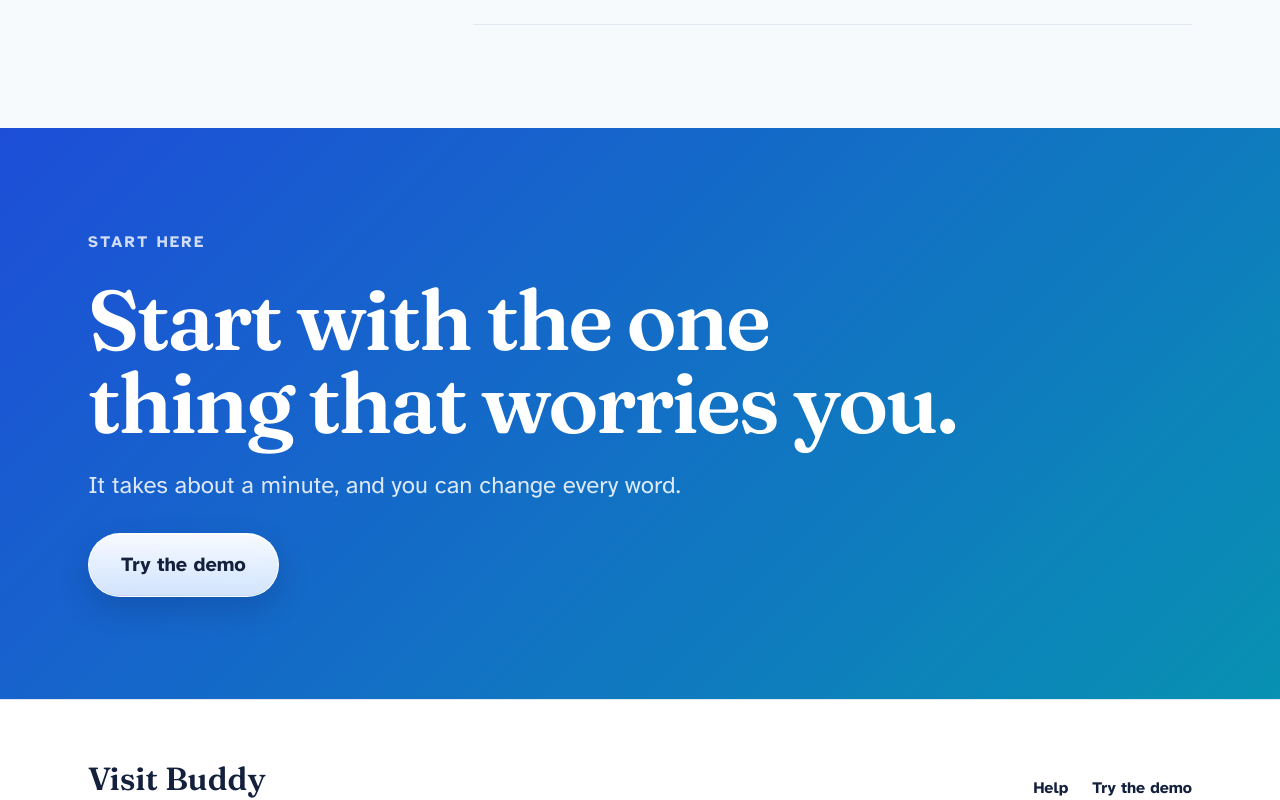
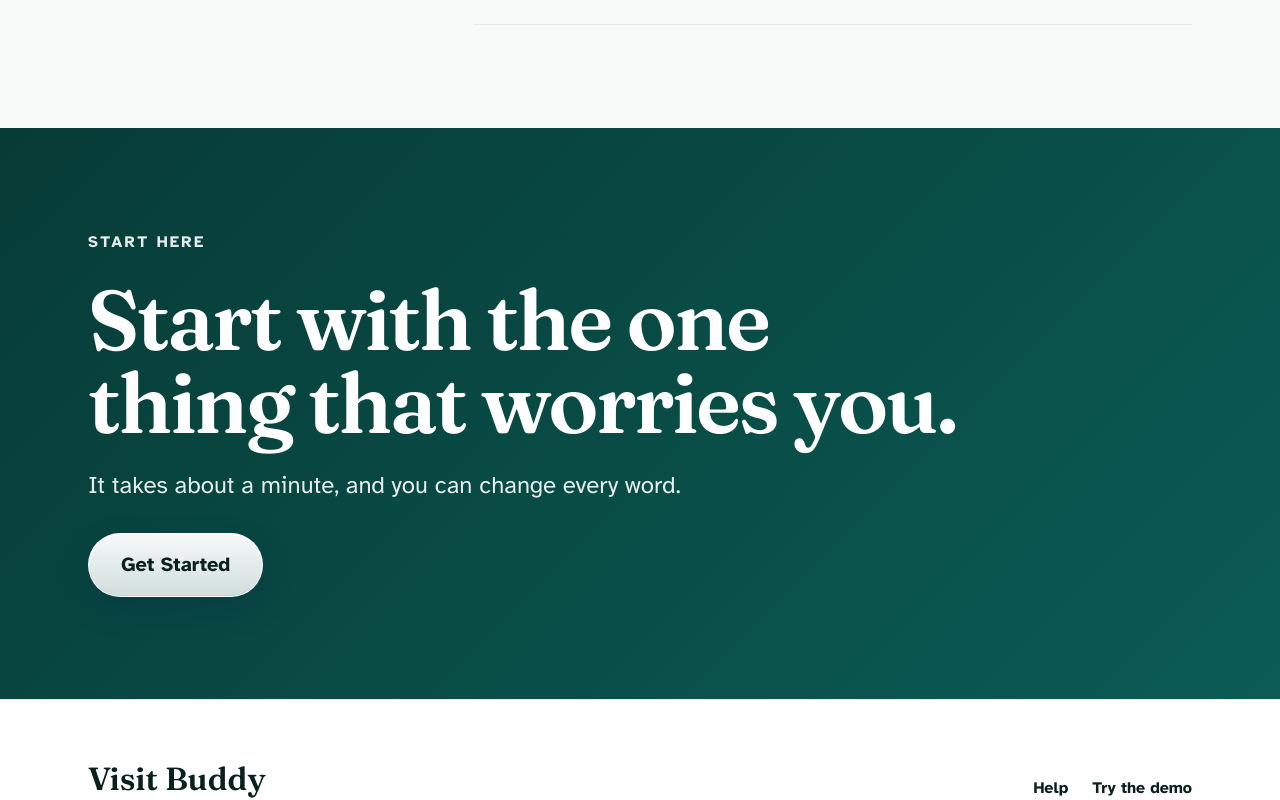
Before and after one commit to davebest07/visit-buddy, a React (Vite) app in the folder client/: page / in a window 1280 px wide. Shown: the part 4080-4880 px from the top of the page. Built offline with nearby package versions, Linux system fonts and the light colour scheme.

Commit message:
Switch the palette from medical blue to deep evergreen

```diff
--- a/client/index.html
+++ b/client/index.html
@@ -3,7 +3,7 @@
   <head>
     <meta charset="UTF-8" />
     <meta name="viewport" content="width=device-width, initial-scale=1.0" />
-    <meta name="theme-color" content="#f2ede4" />
+    <meta name="theme-color" content="#f7faf8" />
     <meta
       name="description"
       content="Visit Buddy helps you get ready for a doctor visit and understand it afterward. It organizes what you tell it. It does not give medical advice."
--- a/client/src/components/Sidebar.jsx
+++ b/client/src/components/Sidebar.jsx
@@ -21,7 +21,7 @@ export const NAV = [
 export function Brand() {
   return (
     <NavLink to="/app" className="flex items-center gap-3 rounded-xl">
-      <span className="relative flex h-10 w-10 items-center justify-center overflow-hidden rounded-xl bg-[linear-gradient(160deg,#3b82f6,#1d4ed8)] text-paper shadow-[inset_0_1px_0_rgba(255,255,255,0.45),0_6px_16px_rgba(29,78,216,0.28)]">
+      <span className="relative flex h-10 w-10 items-center justify-center overflow-hidden rounded-xl bg-[linear-gradient(160deg,#12968a,#0b5c55)] text-paper shadow-[inset_0_1px_0_rgba(255,255,255,0.45),0_6px_16px_rgba(29,78,216,0.28)]">
         <HeartPulse size={22} strokeWidth={2} aria-hidden="true" />
       </span>
       <span>
--- a/client/src/pages/Landing.jsx
+++ b/client/src/pages/Landing.jsx
@@ -313,7 +313,7 @@ export default function Landing() {
       {/* ------------------------------------------------------------ Promise */}
       <section className="vb-container vb-section">
         <Reveal>
-          <div className="relative overflow-hidden rounded-xl bg-[linear-gradient(135deg,#2563eb_0%,#0891b2_100%)] p-4 shadow-lift md:p-6">
+          <div className="relative overflow-hidden rounded-xl bg-[linear-gradient(135deg,#0b5c55_0%,#0d9488_100%)] p-4 shadow-lift md:p-6">
             <div className="vb-aurora opacity-30" aria-hidden="true" />
 
             <div className="vb-glass-strong rounded-xl p-6 md:p-10">
@@ -391,21 +391,21 @@ export default function Landing() {
       </section>
 
       {/* ------------------------------------------------------------ Closing */}
-      <section className="bg-[linear-gradient(135deg,#1d4ed8_0%,#0891b2_100%)] text-white">
+      <section className="bg-[linear-gradient(135deg,#073b36_0%,#0b5c55_100%)] text-white">
         <div className="vb-container vb-section">
           <Reveal>
-            <p className="text-small font-bold uppercase tracking-[0.14em] text-white/80">
+            <p className="text-small font-bold uppercase tracking-[0.14em] text-white/90">
               Start here
             </p>
             <h2 className="mt-5 max-w-[22ch] font-display text-mega font-semibold text-white">
               Start with the one thing that worries you.
             </h2>
-            <p className="mt-6 max-w-[44ch] text-subhead text-white/85">
+            <p className="mt-6 max-w-[44ch] text-subhead text-white/90">
               It takes about a minute, and you can change every word.
             </p>
             <div className="mt-8">
               <Button as={Link} to="/app" variant="glassLight" size="lg" magnetic>
-                Try the demo
+                Get Started
               </Button>
             </div>
           </Reveal>
--- a/client/src/styles/index.css
+++ b/client/src/styles/index.css
@@ -142,13 +142,13 @@
     isolation: isolate;
     color: #ffffff;
     border: 1px solid rgba(255, 255, 255, 0.34);
-    background: linear-gradient(180deg, rgba(59, 130, 246, 0.94), rgba(29, 78, 216, 0.92));
+    background: linear-gradient(180deg, rgba(15, 118, 110, 0.95), rgba(11, 92, 85, 0.94));
     backdrop-filter: blur(18px) saturate(160%);
     -webkit-backdrop-filter: blur(18px) saturate(160%);
     box-shadow:
       inset 0 1px 0 rgba(255, 255, 255, 0.42),
       inset 0 -2px 6px rgba(10, 30, 80, 0.28),
-      0 14px 34px rgba(29, 78, 216, 0.32);
+      0 14px 34px rgba(11, 92, 85, 0.32);
   }
 
   .vb-glass-blue::before {
@@ -175,8 +175,8 @@
     pointer-events: none;
     overflow: hidden;
     background:
-      radial-gradient(42% 38% at 78% 6%, rgba(37, 99, 235, 0.13), transparent 70%),
-      radial-gradient(38% 34% at 12% 88%, rgba(8, 145, 178, 0.1), transparent 72%),
+      radial-gradient(42% 38% at 78% 6%, rgba(11, 92, 85, 0.14), transparent 70%),
+      radial-gradient(38% 34% at 12% 88%, rgba(13, 148, 136, 0.12), transparent 72%),
       linear-gradient(180deg, #fbfdff 0%, #f7fafc 42%, #f4f8fd 100%);
   }
 
@@ -192,21 +192,21 @@
   .vb-btn-glass {
     color: #ffffff;
     border: 1px solid rgba(255, 255, 255, 0.34);
-    background: linear-gradient(180deg, rgba(59, 130, 246, 0.94), rgba(29, 78, 216, 0.94));
+    background: linear-gradient(180deg, rgba(15, 118, 110, 0.95), rgba(11, 92, 85, 0.95));
     backdrop-filter: blur(16px) saturate(160%);
     -webkit-backdrop-filter: blur(16px) saturate(160%);
     box-shadow:
       inset 0 1px 0 rgba(255, 255, 255, 0.45),
       inset 0 -2px 6px rgba(10, 30, 80, 0.25),
-      0 10px 26px rgba(29, 78, 216, 0.28);
+      0 10px 26px rgba(11, 92, 85, 0.3);
   }
 
   .vb-btn-glass:hover {
-    background: linear-gradient(180deg, rgba(75, 143, 250, 0.96), rgba(37, 99, 235, 0.96));
+    background: linear-gradient(180deg, rgba(16, 128, 119, 0.96), rgba(8, 66, 61, 0.96));
     box-shadow:
       inset 0 1px 0 rgba(255, 255, 255, 0.55),
       inset 0 -2px 6px rgba(10, 30, 80, 0.25),
-      0 16px 36px rgba(29, 78, 216, 0.36);
+      0 16px 36px rgba(11, 92, 85, 0.38);
   }
 
   .vb-btn-glasslight {
@@ -237,7 +237,7 @@
   }
 
   .vb-btn-ghost:hover {
-    background: rgba(37, 99, 235, 0.08);
+    background: rgba(11, 92, 85, 0.08);
   }
 
   .vb-hairline {
@@ -269,9 +269,9 @@
     isolation: isolate;
     overflow: hidden;
     background:
-      radial-gradient(52% 46% at 76% 4%, rgba(37, 99, 235, 0.16), transparent 70%),
-      radial-gradient(42% 40% at 8% 82%, rgba(8, 145, 178, 0.14), transparent 72%),
-      linear-gradient(180deg, #ffffff 0%, #f4f9ff 55%, #f7fafc 100%);
+      radial-gradient(52% 46% at 76% 4%, rgba(11, 92, 85, 0.15), transparent 70%),
+      radial-gradient(42% 40% at 8% 82%, rgba(13, 148, 136, 0.13), transparent 72%),
+      linear-gradient(180deg, #ffffff 0%, #f3fbf7 55%, #f7faf8 100%);
   }
 
   .vb-hero-light::before {
@@ -283,7 +283,7 @@
     left: -18rem;
     top: -22rem;
     border-radius: 9999px;
-    background: radial-gradient(circle, rgba(37, 99, 235, 0.18), transparent 62%);
+    background: radial-gradient(circle, rgba(11, 92, 85, 0.18), transparent 62%);
     filter: blur(40px);
     animation: drift 26s ease-in-out infinite;
   }
@@ -295,9 +295,9 @@
     filter: blur(70px);
     opacity: 0.5;
     background:
-      radial-gradient(closest-side at 30% 35%, #2563eb 0%, transparent 100%),
-      radial-gradient(closest-side at 72% 28%, #0891b2 0%, transparent 100%),
-      radial-gradient(closest-side at 60% 78%, #7c3aed 0%, transparent 100%);
+      radial-gradient(closest-side at 30% 35%, #0b5c55 0%, transparent 100%),
+      radial-gradient(closest-side at 72% 28%, #0d9488 0%, transparent 100%),
+      radial-gradient(closest-side at 60% 78%, #059669 0%, transparent 100%);
     animation: drift 28s ease-in-out infinite;
   }
 }
@@ -310,7 +310,7 @@
   }
 
   .vb-btn-glass {
-    background: #1d4ed8;
+    background: #0b5c55;
   }
 
   .vb-btn-secondary {
--- a/client/src/styles/tokens.css
+++ b/client/src/styles/tokens.css
@@ -1,7 +1,7 @@
 /* ---------------------------------------------------------------------------
    Visit Buddy design tokens — Medical Blue
 
-   Primary #2563EB, deep navy #14213D, light blue #E8F2FF, cyan #0891B2.
+   Primary #0B5C55, deep evergreen #073B36, pale mint #E6F2EF, teal #0D9488.
    Atkinson Hyperlegible for every interface word, with a serif display face
    reserved for the marketing page.
 
@@ -13,34 +13,34 @@
 
 :root {
   /* --- Surfaces --- */
-  --vb-canvas: #f7fafc;
+  --vb-canvas: #f7faf8;
   --vb-surface: #ffffff;
-  --vb-surface-2: #f1f5f9;
-  --vb-navy: #14213d;
-  --vb-navy-2: #1b2b4d;
-  --vb-sidebar: #f7faff;
-  --vb-sidebar-line: #e3eaf3;
+  --vb-surface-2: #f1f6f3;
+  --vb-navy: #0a201c;
+  --vb-navy-2: #12352f;
+  --vb-sidebar: #f7fbf9;
+  --vb-sidebar-line: #e1ede8;
 
   /* --- Ink --- */
-  --vb-text: #14213d;
-  --vb-muted: #475569;
-  --vb-line: #e2e8f0;
+  --vb-text: #0a201c;
+  --vb-muted: #45574f;
+  --vb-line: #e2eae6;
 
   /* --- Brand --- */
-  --vb-primary: #2563eb;
-  --vb-primary-deep: #1d4ed8;
-  --vb-primary-soft: #e8f2ff;
-  --vb-primary-strong: #1e40af;
-  --vb-accent: #1d4ed8;
-  --vb-accent-bright: #7dd3fc;
-  --vb-cyan: #0891b2;
-  --vb-paper: #f8fafc;
-  --vb-paper-muted: #cbd5e1;
+  --vb-primary: #0b5c55;
+  --vb-primary-deep: #08423d;
+  --vb-primary-soft: #e6f2ef;
+  --vb-primary-strong: #06332f;
+  --vb-accent: #0b5c55;
+  --vb-accent-bright: #5eead4;
+  --vb-cyan: #0d9488;
+  --vb-paper: #f8faf9;
+  --vb-paper-muted: #c7d6d1;
 
   /* --- Soft tints --- */
-  --vb-tint-blue: #e8f2ff;
-  --vb-tint-sky: #e0f2fe;
-  --vb-tint-slate: #f1f5f9;
+  --vb-tint-blue: #e6f2ef;
+  --vb-tint-sky: #e0f2ee;
+  --vb-tint-slate: #f1f6f3;
 
   /* --- Semantic --- */
   --vb-error: #b3261e;
```
